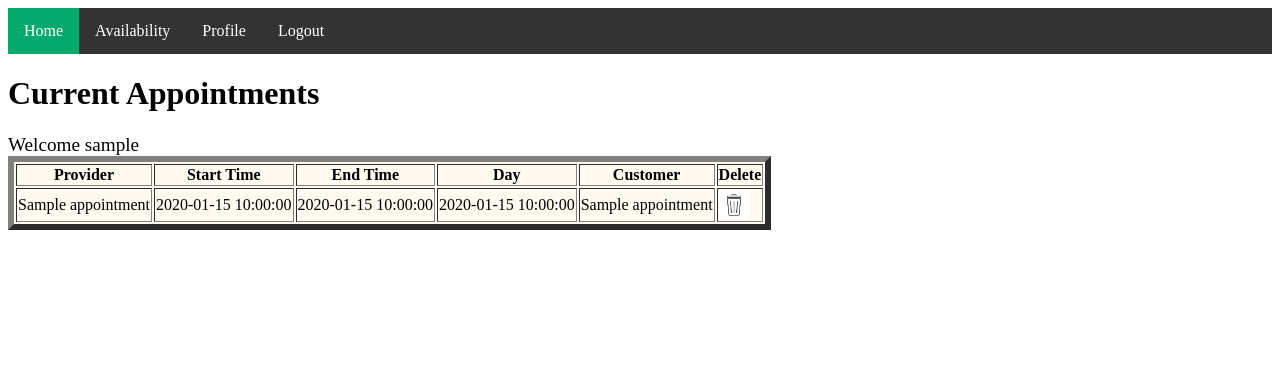
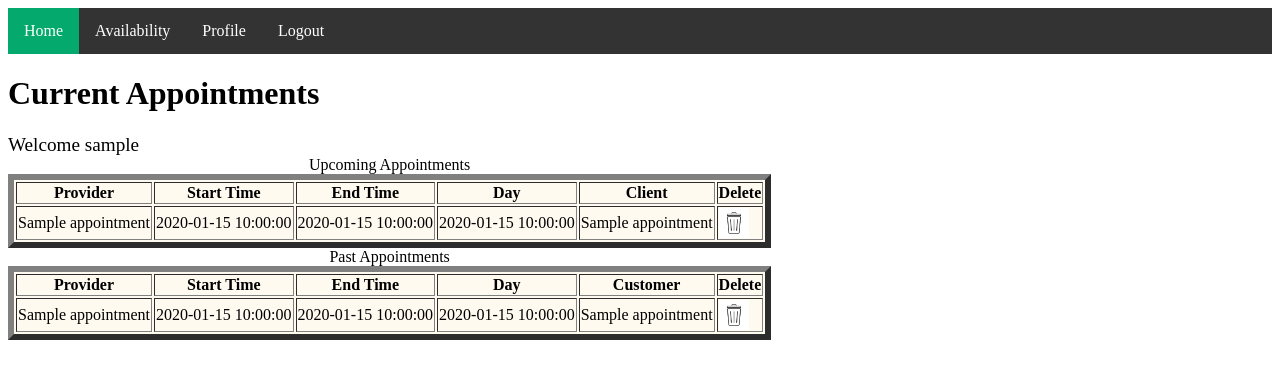
Before and after one commit to aarondunn21/AppointmentScheduler, a Flask app: page /providerHome/1 in a window 1280 px wide. Shown: the top 379 px of the page. Run offline with Flask 3, Linux system fonts and the light colour scheme; a database or web service that is not in the repository returns one stand-in record (values such as "Sample title").

Commit message:
Update queries to split old/new appointments

```diff
--- a/app.py
+++ b/app.py
@@ -83,10 +83,14 @@ def providerHome(id):
     user_collection = mongo.db.Users
     user = user_collection.find_one({'public_id': id})
     appointment_collection = mongo.db.Appointments
-    myquery =  { 'provider_name' : user['name']}
-    all_appointments = appointment_collection.find(myquery)
+    myquery =  {'$and':[ {'provider_name' : user['name']}, {'start_time': {'$gt' : datetime.datetime.now().strftime('%Y-%m-%d')}}]}
+    future_appointments = appointment_collection.find(myquery)
+    myquery_past =  {'$and':[ {'provider_name' : user['name']}, {'end_time': {'$lt' : datetime.datetime.now().strftime('%Y-%m-%d')}}]}
+    future_appointments = appointment_collection.find(myquery).sort("start_time", 1)
+    past_appointments = appointment_collection.find(myquery_past).sort("start_time", 1)
     if request.method == 'GET':
-        return render_template('/providerHome.html', user = user, appointments = all_appointments)
+        return render_template('/providerHome.html', user = user, appointments_future = future_appointments,
+                               past_appointments = past_appointments)
     else:
         try:
 
@@ -99,11 +103,14 @@ def userHome(id):
     user_collection = mongo.db.Users
     user = user_collection.find_one({'public_id': id})
     appointment_collection = mongo.db.Appointments
-    myquery =  { 'customer_name' : user['name']}
-    all_appointments = appointment_collection.find(myquery)
+    myquery =  {'$and':[ {'customer_name' : user['name']}, {'start_time': {'$gt' : datetime.datetime.now().strftime('%Y-%m-%d')}}]}
+    myquery_past =  {'$and':[ {'customer_name' : user['name']}, {'end_time': {'$lt' : datetime.datetime.now().strftime('%Y-%m-%d')}}]}
+    future_appointments = appointment_collection.find(myquery).sort("start_time", 1)
+    past_appointments = appointment_collection.find(myquery_past).sort("start_time", 1)
     if request.method == 'GET':
 
-        return render_template('/userHome.html', user = user, appointments = all_appointments)
+        return render_template('/userHome.html', user = user, appointments_future = future_appointments,
+                               past_appointments = past_appointments)
     else:
         try:
             return redirect(url_for('home',id = id))
@@ -179,8 +186,9 @@ def setSchedule(id):
                         if start_time and end_time:
                             # Determine the date for this day of the week
                             currentdate = monday + timedelta(days=['Monday', 'Tuesday', 'Wednesday', 'Thursday', 'Friday', 'Saturday', 'Sunday'].index(day))
-
+                            print(timedelta(days=['Monday', 'Tuesday', 'Wednesday', 'Thursday', 'Friday', 'Saturday', 'Sunday'].index(day)))
                             appointment_collection.insert_one({'start_time' : currentdate.strftime('%Y-%m-%d') + ' ' + start_time, 'end_time' : currentdate.strftime('%Y-%m-%d') + ' ' + end_time, 'date' : currentdate, 'customer_name' : '', 'provider_name': name, 'location' :'N/A', 'Notes': 'N/A'})
+                            monday = monday + timedelta(days=7)
             return redirect(url_for('home',id = id))
         except Exception as e:
             return "Error in query operation "+ str(e)
@@ -190,8 +198,8 @@ def createAppointment(id):
     user_collection = mongo.db.Users
     user = user_collection.find_one({'public_id': id})
     appointment_collection = mongo.db.Appointments
-    myquery =  { 'customer_name' : ""}
-    all_appointments = appointment_collection.find(myquery)
+    myquery =  {'$and':[ {'customer_name' : ''}, {'start_time': {'$gt' : datetime.datetime.now().strftime('%Y-%m-%d')}}]}
+    all_appointments = appointment_collection.find(myquery).sort("start_time", 1)
     if request.method == 'GET':
         return render_template('/createAppointment.html', id = id, appointments = all_appointments, user = user)
     else:
--- a/templates/providerHome.html
+++ b/templates/providerHome.html
@@ -22,17 +22,18 @@
         <big> Welcome {{  user['username'] }}</big>
 
         <table border = 6>
+                <caption>Upcoming Appointments</caption>
                 <thead style="font-weight: bold; text-align: center;">
                 <td>Provider</td>
                 <td>Start Time</td>
                 <td>End Time</td>
                 <td>Day</td>
-                <td>Customer</td>
+                <td>Client</td>
                 <td>Delete</td>
                 </thead>
                 <!--Styles for table-->
 
-                {% for app in appointments %}
+                {% for app in appointments_future %}
                 <tr>
                 <td>{{ app['provider_name']}}</td>
                 <td>{{ app['start_time']}}</td>
@@ -44,6 +45,30 @@
                 {% endfor %}
         </table>
 
+        <table border = 6>
+                <caption>Past Appointments</caption>
+                <thead style="font-weight: bold; text-align: center;">
+                <td>Provider</td>
+                <td>Start Time</td>
+                <td>End Time</td>
+                <td>Day</td>
+                <td>Customer</td>
+                <td>Delete</td>
+                </thead>
+                <!--Styles for table-->
+
+                {% for app in past_appointments %}
+                <tr>
+                <td>{{ app['provider_name']}}</td>
+                <td>{{ app['start_time']}}</td>
+                <td>{{ app['end_time']}}</td>
+                <td>{{ app['date'] }}</td>
+                <td>{{ app['customer_name'] }}</td>
+                <td><a href="{{ url_for('deleteAppointment', id=user['public_id'] ,appointmentid=app['_id'])}}"><img title="Delete" src="{{url_for('static',filename='imgs/trash.png')}}"></a></img></a></td>
+                </tr>
+                {% endfor %}
+          </table>
+
 
         <br>
 
```
Also changed, not shown: templates/userHome.html (+28 -1 lines).
